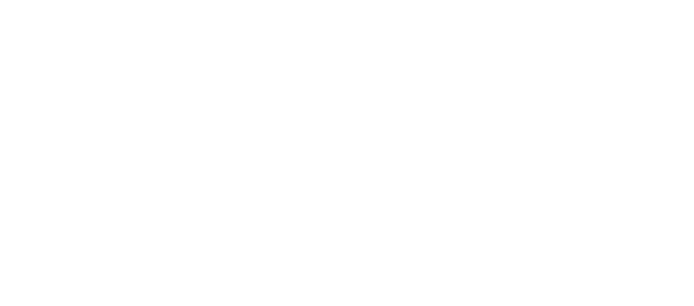
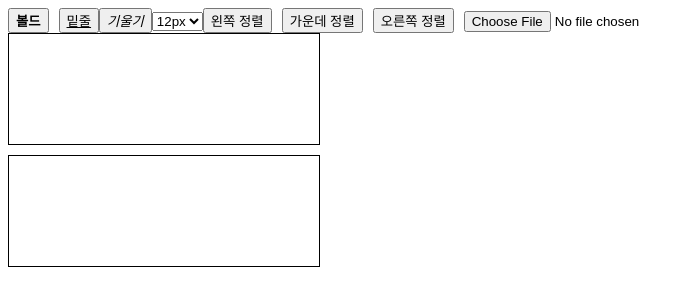
Before and after one commit to LuizyHub/exam-lab, a React (Create React App) app: page /edit in a window 1280 px wide. Shown: the top 306 px of the page, without its empty margins (0-694 px from the left). Built offline with nearby package versions, Linux system fonts and the light colour scheme.

Commit message:
refactor : Show and Choose questions to want

```diff
--- a/src/components/ShowQuestionList.js
+++ b/src/components/ShowQuestionList.js
@@ -1,4 +1,5 @@
 import React, { useState, useEffect } from "react";
+import { useNavigate } from "react-router-dom";
 import ShowQuestion from "./ShowQuestion";
 import SelectedQuestionList from "./SelectedQuestionList";
 import '../css/ShowQuestionList.css'
@@ -6,12 +7,8 @@
 
 export default function ShowQuestionList({questions}){
 
-    // 문제에 해당하는 문제 보여주기
-    // const location = useLocation();
-    // const { url } = location.state;
 
-    const [data, setData] = useState([]);
-    const [limit, setLimit] = useState(20);
+    const navigate = useNavigate();
     const [selectedQuestions, setSelectedQuestions] = useState([]);
     const [showSelectedList, setShowSelectedList] = useState(true);
 
@@ -20,25 +17,6 @@
      useEffect(() => {
         setSelectedQuestions(questions);
     }, [questions]);
-
-    // json-server 사용시
-    // useEffect(() => {
-    //     fetch('http://localhost:3001/sample')
-    //       .then(res => res.json())
-    //       .then((data) => {
-    //         setData(data.slice(0, limit));
-    //         setSelectedQuestions(data.slice(0, limit));
-    //       })
-    //       .catch((error) => {
-    //         console.error("Error fetching data:", error);
-    //       });
-    //   }, [limit]);
-
-
-    // 문제 선택 리스트 핸들러
-    const handleShowSelectQuestionList = (e) => {
-        e.preventDefault();
-    }
 
 
      // 문제 선택 핸들러
@@ -55,11 +33,17 @@
         }
     };
 
+    // 시험지 생성 버튼을 누르면, 선택된 문제 리스트가 LabExam으로 넘어간다.
+    const handleSubmitQuestion = () => {
+        navigate('../lab', {state : {selectedQuestions}})
+
+    }
+
 
 
 return (
     <div>
-         <button style={{ padding: '10px 20px', backgroundColor: '#4CAF50', color: 'white', border: 'none', borderRadius: '5px', marginBottom: '20px', cursor: 'pointer' }}>시험지 생성</button>
+         <button onClick={handleSubmitQuestion} style={{ padding: '10px 20px', backgroundColor: '#4CAF50', color: 'white', border: 'none', borderRadius: '5px', marginBottom: '20px', cursor: 'pointer' }}>시험지 생성</button>
     <div style={{ display: 'flex', flexDirection: 'row' }}>
 
     {/* 선택된 문제 리스트 */}
@@ -68,7 +52,7 @@
         <button style={{ padding: '10px 0px', marginLeft: '300px'}} onClick={() => setShowSelectedList(!showSelectedList)}>
                     {showSelectedList ? 'X' : '+'}
                 </button>
-        <h2 style={{ marginBottom: '20px', borderBottom: '2px solid #333' }}>선택된 문제 리스트</h2>
+        <h2 style={{ marginBottom: '20px', borderBottom: '2px solid #333', textAlign: 'center' }}>선택된 문제 리스트</h2>
         <ol style={{ padding: 0 }}>
         {selectedQuestions.map((item, index) => (
                             <li key={index} className="slide-item">
@@ -87,7 +71,7 @@
 
     {/* 문제 고르기 */}
     <div style={{ flex: 8, height: '100vh', padding: '20px', backgroundColor: '#f9f9f9', borderRadius: '10px' }}>
-        <h2 style={{ marginBottom: '20px', borderBottom: '2px solid #333' }}>문제 고르기</h2>
+        <h2 style={{ marginBottom: '20px', borderBottom: '2px solid #333', textAlign:'center' }}>문제 고르기</h2>
         {Array.isArray(questions) && questions.length > 0 ? (
             <ol style={{ display: 'grid', gridTemplateColumns: '1fr 1fr', gap: '20px', listStylePosition: 'inside', padding: 0 }}>
                 {questions.map((item, index) => (
--- a/src/css/SelectQuestion.css
+++ b/src/css/SelectQuestion.css
@@ -13,32 +13,71 @@
 
 .tags {
     margin-bottom: 10px;
+
 }
 
 .tags button {
-    margin-right: 5px;
+    margin-left: 10px;
     background-color: #4CAF50;
     color: white;
     border: none;
     border-radius: 5px;
     padding: 5px 10px;
     cursor: pointer;
+
 }
 
 .tags button.selected-tag {
     background-color: blue;
 }
 
+.keyword-list {
+    display: flex;
+    flex-wrap: wrap;
+}
+
 .keyword-container {
     margin-bottom: 5px;
+    display: flex;
+    align-items: center; /* 아이템들을 수직 중앙 정렬 */
 }
 
 .keyword {
     background-color: #ccc;
     padding: 2px 5px;
     border-radius: 5px;
-    margin-right: 5px;
+    margin-left: 6px;
+    margin-top: 10px;
 }
+
+/* 첫 번째 .keyword-container 내의 .keyword 요소에만 마진을 적용 */
+.keyword-container:first-child .keyword {
+    margin-left: 50px;
+}
+
+.keyword-container button {
+    width: 20px; /* 너비 조절 */
+    height: 20px; /* 높이 조절 */
+    padding: 0; /* 내부 콘텐츠와 버튼의 경계 사이의 공간 조절 */
+    font-size: 10px; /* 글꼴 크기 조절 */
+    border: none; /* 테두리 제거 */
+    background-color: #ccc; /* 배경색 지정 */
+    border-radius: 50%; /* 원형 버튼으로 만들기 */
+    margin-top: 10px;
+    margin-left: 0px;
+
+    /* 마우스를 올렸을 때와 클릭했을 때의 스타일 변경 */
+    transition: background-color 0.3s, transform 0.2s;
+}
+
+.keyword-container button:hover {
+    background-color: #999; /* 마우스를 올렸을 때 배경색 변경 */
+}
+
+.keyword-container button:active {
+    transform: scale(0.9); /* 클릭했을 때 버튼 축소 효과 */
+}
+
 
 .question-count {
     margin-bottom: 10px;
@@ -51,7 +90,12 @@
     border-radius: 5px;
     padding: 5px 10px;
     cursor: pointer;
-    margin-right: 5px;
+    margin-left: 7px;
+}
+
+.question-count input {
+    margin-left: 10px;
+    width : 90px;
 }
 
 .question-count button.selected-count {
--- a/src/function/labExamAxios.js
+++ b/src/function/labExamAxios.js
@@ -1,6 +1,6 @@
 import axios from 'axios';
 
-export default function labExamAxios(limit, setData) {
+ export default function labExamAxios(limit, setData) {
   axios.get('http://localhost:3001/sample')
     .then(res => {
       setData(res.data.slice(0, limit));
--- a/src/page/EditExam.js
+++ b/src/page/EditExam.js
@@ -1,12 +1,128 @@
-import React from "react";
+import React, { useState } from "react";
 
-export default function EditExam(){
+export default function EditExam() {
+
+  const [fontSize, setFontSize] = useState("12px");
+  const [uploadedImage, setUploadedImage] = useState(null);
+
+  const wrapTextWithSpan = (action, value) => {
+    const selection = window.getSelection();
+    if (!selection.rangeCount) return false;
+
+    const range = selection.getRangeAt(0);
+    const selectedText = range.extractContents();
+    const span = document.createElement("span");
+
+    switch (action) {
+      case "bold":
+        span.style.fontWeight = "bold";
+        break;
+      case "underline":
+        span.style.textDecoration = "underline";
+        break;
+      case "italic":
+        span.style.fontStyle = "italic";
+        break;
+      case "fontSize":
+        span.style.fontSize = value;
+        break;
+      default:
+        break;
+    }
+
+    span.appendChild(selectedText);
+    range.insertNode(span);
+
+    // 선택 해제
+    selection.removeAllRanges();
+  };
+
+  // 정렬 기능 추가
+  const applyTextAlignment = (alignment) => {
+    const selection = window.getSelection();
+    if (!selection.rangeCount) return false;
+
+    const range = selection.getRangeAt(0);
+    const contentEditableDiv = range.commonAncestorContainer.parentNode.closest('[contenteditable="true"]');
+
+    if (contentEditableDiv) {
+      contentEditableDiv.style.textAlign = alignment;
+    }
+  };
+
+  const handleFontSizeChange = (e) => {
+    setFontSize(e.target.value);
+    wrapTextWithSpan("fontSize", e.target.value);
+  };
+
+  // 이미지 파일을 업로드하고 미리 보기를 설정하는 함수
+  const handleImageUpload = (e) => {
+    const file = e.target.files[0];
+    if (file && file.type.startsWith("image/")) {
+      const reader = new FileReader();
+      reader.onload = (e) => {
+        setUploadedImage(e.target.result); // 업로드된 이미지의 URL을 상태에 저장
+      };
+      reader.readAsDataURL(file);
+    } else {
+      alert("이미지 파일만 업로드 가능합니다.");
+    }
+  };
+
+  return (
+    <div>
 
 
-return (
-    <div>
+      <button onClick={() => wrapTextWithSpan("bold")} style={{ fontWeight: "bold", marginRight: "10px" }}>
+        볼드
+      </button>
+      <button onClick={() => wrapTextWithSpan("underline")} style={{ textDecoration: "underline" }}>
+        밑줄
+      </button>
+      <button onClick={() => wrapTextWithSpan("italic")} style={{ fontStyle: "italic" }}>
+        기울기
+      </button>
+
+      {/* 폰트 사이즈 조절 */}
+      <select value={fontSize} onChange={handleFontSizeChange}>
+        <option value="12px">12px</option>
+        <option value="14px">14px</option>
+        <option value="16px">16px</option>
+        <option value="18px">18px</option>
+        <option value="20px">20px</option>
+        {/* 추가 폰트 사이즈 옵션 가능 */}
+      </select>
+      {/* 텍스트 정렬 */}
+      <button onClick={() => applyTextAlignment("left")} style={{ marginRight: "10px" }}>
+        왼쪽 정렬
+      </button>
+      <button onClick={() => applyTextAlignment("center")} style={{ marginRight: "10px" }}>
+        가운데 정렬
+      </button>
+      <button onClick={() => applyTextAlignment("right")} style={{ marginRight: "10px" }}>
+        오른쪽 정렬
+      </button>
+      {/* 이미지 업로드 버튼 */}
+      <input type="file" accept="image/*" onChange={handleImageUpload} />
+
+      {/* 업로드된 이미지 미리 보기 */}
+      {uploadedImage && (
+        <div style={{ marginTop: "10px" }}>
+          <img src={uploadedImage} alt="Uploaded" style={{ maxWidth: "300px", maxHeight: "300px" }} />
+        </div>
+      )}
+
+      {/* 여러 contentEditable div */}
+      <div
+        contentEditable={true}
+        style={{ marginBottom: "10px", width: "300px", height: "100px", border: "1px solid black", padding: "5px" }}
+      ></div>
+      <div
+        contentEditable={true}
+        style={{ marginBottom: "10px", width: "300px", height: "100px", border: "1px solid black", padding: "5px" }}
+      ></div>
+      {/* 추가 contentEditable div 가능 */}
 
     </div>
-);
-
+  );
 }
--- a/src/page/LabExam.js
+++ b/src/page/LabExam.js
@@ -1,20 +1,21 @@
 import React, { useState, useEffect } from "react";
-import { Link } from "react-router-dom";
+import { Link, useLocation } from "react-router-dom";
 import "../css/style.css"
-
-import labExamAxios from "../function/labExamAxios";
 import { handleShuffle } from '../function/shuffleArray'
 import { renderImages, parseImages } from '../function/renderImages'
 
 export default function LabExam() {
-  const [data, setData] = useState([]);
-  const [limit, setLimit] = useState(5);
+
+  const location = useLocation();
+  const { selectedQuestions } = location.state;
+  const [isQuestion, setIsQuestion] = useState([]);
   const [isCommentary, setIsCommentary] = useState(false); //답안지 상태관리
 
-  //api연결
+
   useEffect(() => {
-    labExamAxios(limit, setData)
-  }, [limit]);
+    setIsQuestion(selectedQuestions);
+  })
+
 
   const handleCommentary = () => {
     setIsCommentary(!isCommentary)
@@ -24,18 +25,12 @@
     <div>
       <h2>Test</h2>
       {/* 문제 섞기 버튼 */}
-      <button onClick={() => handleShuffle(data, setData)}>Shuffle</button>
+      <button onClick={() => handleShuffle(isQuestion, setIsQuestion)}>Shuffle</button>
       <button onClick={handleCommentary}>Commentary</button>
-      <select onChange={(e) => { setLimit(e.target.value); }}>
-        <option value={5}>5</option>
-        <option value={10}>10</option>
-        <option value={15}>15</option>
-        <option value={20}>20</option>
-      </select>
       <Link to="/">back</Link>
       <ol style={{ listStylePosition: 'inside' }}>
         {/* , listStyleType: 'none'   */}
-        {data.map((item, index) => (
+        {isQuestion.map((item, index) => (
           <div key={index}>
             <li key={index} style={{ marginBottom: '70px', border: '1px solid black', width: '70%' }}>
               {/* 질문 */}
```
Also changed, not shown: src/components/SelectQuestion.js (+49 -34 lines), src/page/SelectExamPage.js (+0 -11 lines).
